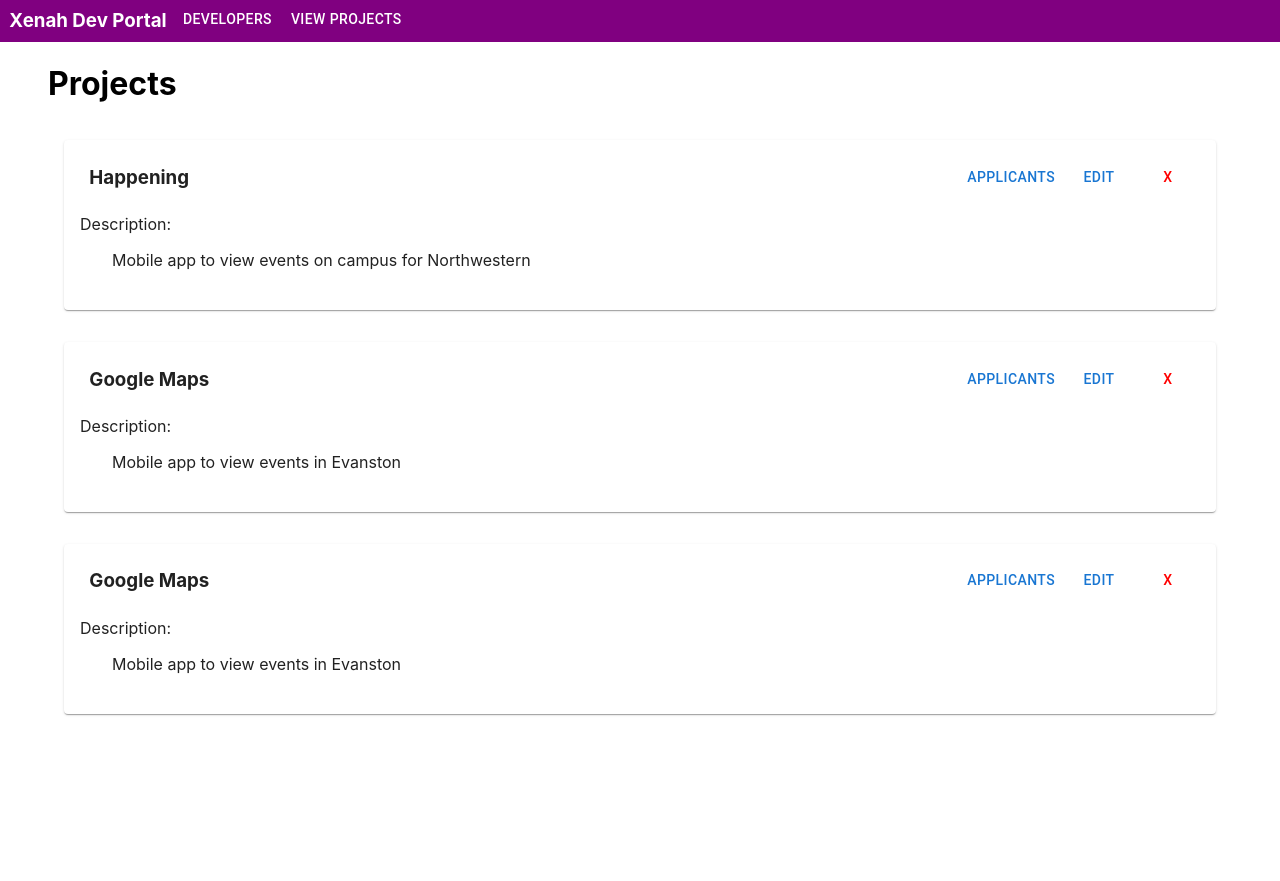
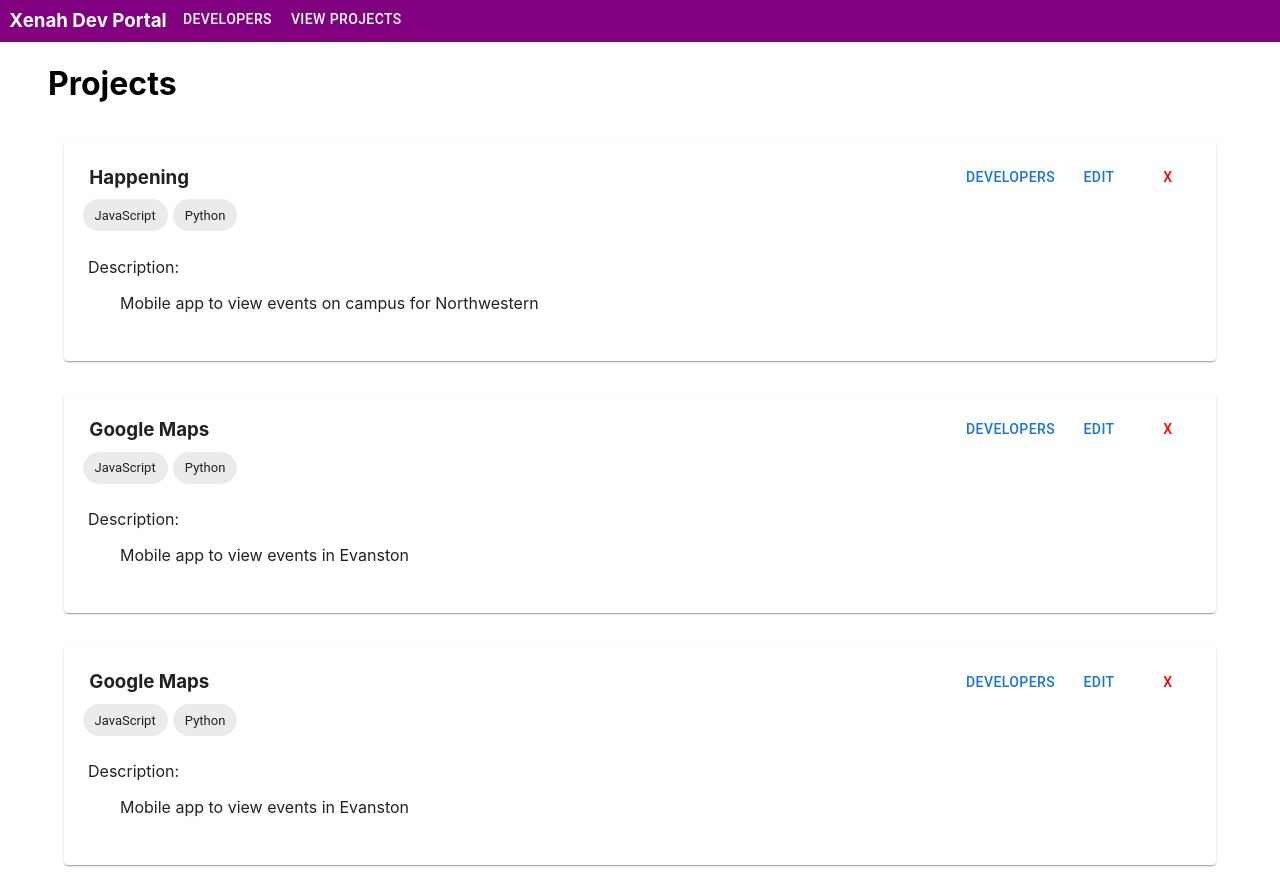
Before and after one commit to sharatd/Happening-app, a React (Create React App) app in the folder client/: page /projects in a window 1280 px wide. Before the commit the page ends 800 px from the top, so only its background shows below. Built offline with nearby package versions, Linux system fonts and the light colour scheme.

Commit message:
adding list of developers to project

```diff
--- a/client/src/components/AdminProjectsView.jsx
+++ b/client/src/components/AdminProjectsView.jsx
@@ -3,18 +3,69 @@ import ProjectCard from "./ProjectCard"
 
 const AdminProjectsView = () => {
 
+    const jackson = {
+        "name": "Jackson Miller",
+        "email": "jacksonfire123@gmail.com",
+        "technologies": [
+            {
+                "name": "C++",
+                "rating": 4
+            },
+            {
+                "name": "DSSL2",
+                "rating": 7
+            },
+            {
+                "name": "Python",
+                "rating": 7
+            }
+        ],
+        "projects": [
+            {
+                "name": "Horse Racing",
+                "description": "Developed a system for predicting winners of horse races using information scraped from TwinSpires.com"
+            },
+            {
+                "name": "Happening",
+                "description": "Utilized agile methodologies to develop a web app in five weeks focused on finding and sharing student-run events"
+            },
+            {
+                "name": "Summer Internship",
+                "description": "Implemented a RESTful API for retrieving and updating product information"
+            }
+        ],
+        "resume": "",
+        "availability": false,
+        "topLanguage": "DSSL2",
+        "timeCommitment": 7,
+        "preferredTopics": ["Backend", "Scripting"],
+        "preferredLanguages": ["DSSL2", "Python"],
+        "school": "Northwestern University"
+    }
+
+    const test_developers = [...Array(20).keys()].map(() => jackson)
+
     const projects = [
         {
             title: "Happening",
-            description: "Mobile app to view events on campus for Northwestern"
+            description: "Mobile app to view events on campus for Northwestern",
+            developers: [],
+            topics: ["Backend", "Web Dev"],
+            languages: ["JavaScript", "Python"]
         },
         {
             title: "Google Maps",
-            description: "Mobile app to view events in Evanston"
+            description: "Mobile app to view events in Evanston",
+            developers: test_developers,
+            topics: ["Backend", "Web Dev"],
+            languages: ["JavaScript", "Python"]
         },
         {
             title: "Google Maps",
-            description: "Mobile app to view events in Evanston"
+            description: "Mobile app to view events in Evanston",
+            developers: test_developers,
+            topics: ["Backend", "Web Dev"],
+            languages: ["JavaScript", "Python"]
         }
     ]
 
--- a/client/src/components/ProjectApplicants.jsx
+++ b/client/src/components/ProjectApplicants.jsx
@@ -1,7 +1,7 @@
 import React from "react";
 import Modal from "@mui/material/Modal";
 import Box from "@mui/material/Box";
-import Button from "@mui/material/Button";
+import ProjectDeveloperCard from "./ProjectDeveloperCard";
 
 const ProjectApplicants = ({ project, onClose, showProjectApplicants }) => {
 
@@ -13,14 +13,23 @@ const ProjectApplicants = ({ project, onClose, showProjectApplicants }) => {
           top: '50%',
           left: '50%',
           transform: 'translate(-50%, -50%)',
-            width: 400,
+          width: '60%',
+          maxHeight: '80vh',
           bgcolor: 'background.paper',
           border: '2px solid #000',
           boxShadow: 24,
           p: 4,
+          display: 'flex',
+          flexDirection: 'column',
+          overflowY: 'auto'
         }}
       >
-          <Button onClick={ onClose }>Close</Button>
+        <h2 style={{ textAlign: 'center' }}>{project.developers.length === 0 ? 'No Developers' : 'Developers:'}</h2>
+        <div style={{display:'flex', flexDirection: 'row', flexWrap:'wrap', justifyContent: 'space-evenly'}}>
+          {project.developers.map((developer, index) => (
+            <ProjectDeveloperCard developer={developer}/>
+          ))}
+        </div>
       </Box>
     </Modal>
   )
--- a/client/src/components/ProjectCard.jsx
+++ b/client/src/components/ProjectCard.jsx
@@ -3,6 +3,7 @@ import ProjectApplicants from "./ProjectApplicants";
 import Card from "@mui/material/Card";
 import CardContent from "@mui/material/CardContent";
 import Button from '@mui/material/Button';
+import Chip from "@mui/material/Chip";
 
 
 const ProjectCard = ({ project }) => {
@@ -15,12 +16,19 @@ const ProjectCard = ({ project }) => {
                 <div style={{ display: 'flex', flexDirection: 'row'}}>
                   <h3 style={{margin: '0', padding: '0.5em'}}> { project.title } </h3>
                   <div style={{ marginLeft: 'auto', display: 'flex', flexDirection: 'row', gap: '5px'}}>
-                    <Button style={{width: 'fit-content', padding: '0.5em', color: ''}} onClick={() => setShowProjectApplicants(true)}>Applicants</Button>
+                    <Button style={{width: 'fit-content', padding: '0.5em', color: ''}} onClick={() => setShowProjectApplicants(true)}>Developers</Button>
                     <Button style={{width: 'fit-content', padding: '0.5em'}}>Edit</Button>
                     <Button style={{width: 'fit-content', padding: '0.5em', color: 'red'}}>X</Button>
                   </div>
                 </div>
-                <div>
+                <div style={{display: 'flex', flexFlow: 'wrap', alignItems: 'center'}}>
+                  {
+                    project.languages.map((technologies, index) => (
+                      <Chip style={{margin: '0.1em 0.2em'}} color='default' key={index} label={`${technologies}`}/>
+                    ))
+                  }
+                </div>
+                <div style={{padding: '0.5em'}}>
                     <p> Description: </p>
                     <p style={{marginLeft: '2em'}}> { project.description } </p>
                 </div>
--- /dev/null
+++ b/client/src/components/ProjectDeveloperCard.jsx
@@ -0,0 +1,37 @@
+import React, { useState } from "react";
+import Card from "@mui/material/Card";
+import CardContent from "@mui/material/CardContent";
+import Typography from "@mui/material/Typography";
+import Avatar from '@mui/material/Avatar';
+import { deepPurple } from "@mui/material/colors";
+
+import DeveloperInfo from "./DeveloperInfo";
+
+const ProjectDeveloperCard = ({ developer }) => {
+  const [showDeveloperInfo, setShowDeveloperInfo] = useState(false);
+
+  return(
+    <>
+      <Card style={{ margin: '1em', width: '20em' }} onClick={() => {setShowDeveloperInfo(true)}}>
+        <CardContent style={{ display: 'flex', alignItems: 'center', flexDirection: 'column'}}>
+          <Avatar
+            alt={developer.name + ' avatar'}
+            sx={{ bgcolor: deepPurple[500] }}
+          >
+            { developer.name.substr(0, 1)}
+          </Avatar>
+          <Typography variant={"h5"}>{ developer.name }</Typography>
+          <Typography>{developer.school}</Typography>
+        </CardContent>
+      </Card>
+
+      <DeveloperInfo
+        developer={developer}
+        show={showDeveloperInfo}
+        onClose={() => setShowDeveloperInfo(false)}
+      />
+    </>
+  )
+}
+
+export default ProjectDeveloperCard
```
Lines whose indentation alone changed are shown as unchanged.
